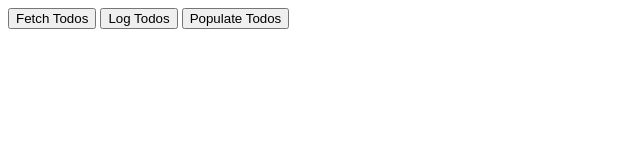
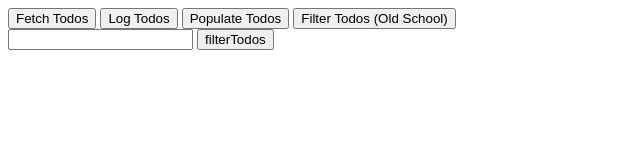
Before and after one commit to Magues17/Dummy-Data-Todo-List, a plain HTML site: page index.html in a window 1280 px wide. Shown: the whole page, without its empty margins (0-640 px from the left). Drawn offline with nearby package versions, Linux system fonts and the light colour scheme; files that its build step writes are made by us from their sources.

Commit message:
filternotworking undefined

```diff
--- a/index.html
+++ b/index.html
@@ -16,10 +16,20 @@
     <button onclick="fetchTodos()">Fetch Todos</button>
     <button onclick="logTodos()">Log Todos</button>
     <button onclick="populateTodos()">Populate Todos</button>
+    <button onclick="filterTodosOldSchool()">Filter Todos (Old School)</button>
+
+
+    <div>
+    <input userID="number">
+    <button onclick="filterTodos()">filterTodos</button>
+    </div>
+    <!-- <button onclick="populateTodos()">Populate Todos</button> -->
     <ol id="todo-list">
     <!-- LIs will go here -->
     </ol>
 
+    <ul id="filtered-todos"></ul>
+
 </div>
 </body>
 </html>
--- a/todo.js
+++ b/todo.js
@@ -38,3 +38,49 @@ ol.appendChild(li);
 }
 
     }
+
+
+    const filterTodosOldSchool = () => {
+
+        let filtered = [];
+        let userId = 2
+        for (let index = 0; index < arrayOfTodos.length; index++) {
+            const todo = arrayOfTodos[index];
+
+            if (todo.userId === userId) {
+                filtered.push(todo)
+            }
+        }
+        console.log('filtered:', filtered)
+
+        const filteredTodosElement = document.getElementById("todo-list");
+
+        filteredTodosElement.innerHTML = "";
+
+            // const ol = document.getElementById("todo-list");
+            filtered.forEach((todo) => {
+                const listItemElement = document.createElement("li");
+
+                    const textNode = document.createTextNode(todo.task);
+
+                         listItemElement.appendChild(textNode);
+
+                             filteredTodosElement.appendChild(listItemElement);
+            });
+
+     }
+
+
+
+    const filterTodos = () => {
+        // return arrayOfTodos.length
+        let filteredByUserId = arrayOfTodos.filter((todo) => {
+            let userId = 2
+            //return todo
+            if (todo.userId === userId && todo.completed) {
+                return todo
+            }
+
+        })
+        console.log('filteredByUserId:', filteredByUserId)
+    }
```
